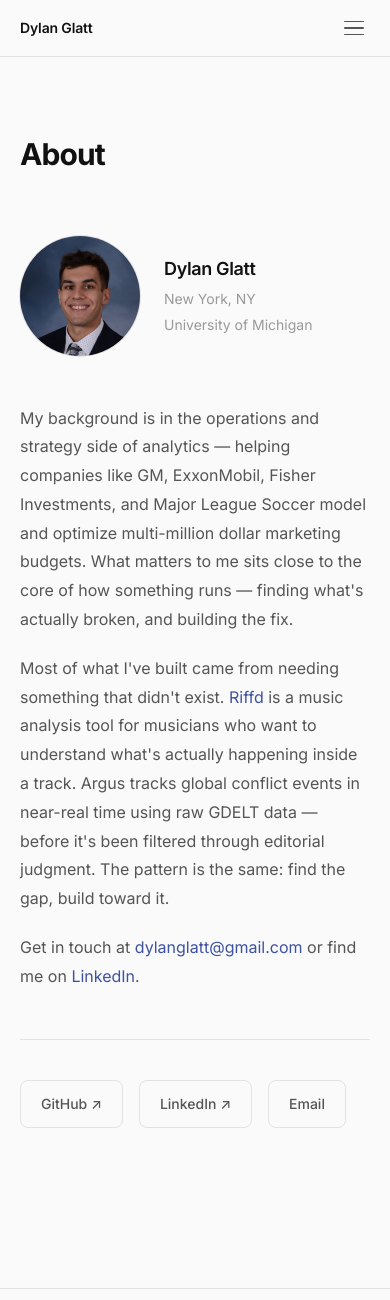
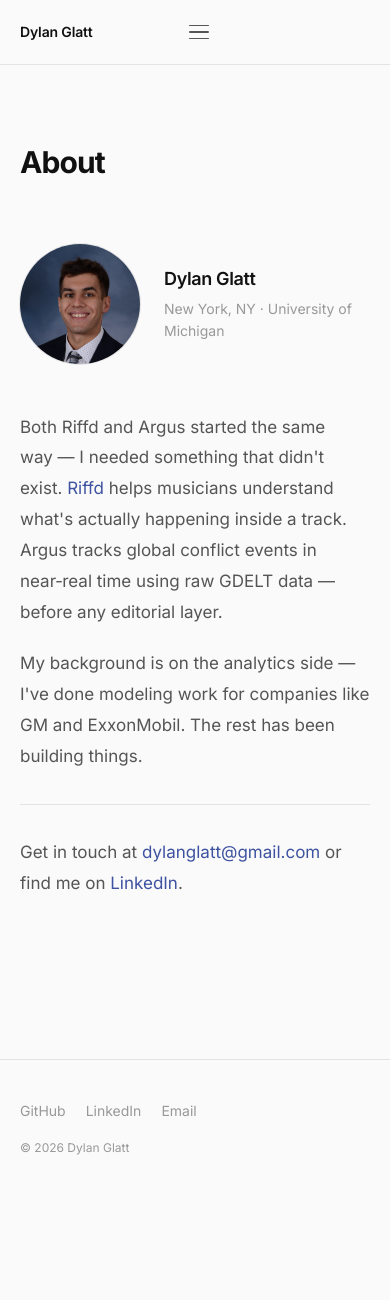
Before and after one commit to dylanglatt/dylanglatt.com, a Flask app: page /about in a window 390 px wide. Shown: the top 1300 px of the page. After the commit the page ends 1155 px from the top, so only its background shows below. Run offline with Flask 3, Linux system fonts and the light colour scheme.

Commit message:
Nav layout, about page polish, copy rewrite
- Nav: grid layout (1fr auto 1fr) for true center alignment; height 56→64px; bumped brand/link opacities
- About page: rewrote copy to lead with Riffd/Argus, simplified background to GM/ExxonMobil only, removed redundant link buttons, merged location/school into one line, added contact border divider
- Homepage: updated about snippet to match new copy
- Work cards: removed colored left-border status accents

```diff
--- a/static/css/main.css
+++ b/static/css/main.css
@@ -130,16 +130,16 @@ ul { list-style: none; }
   max-width: var(--max-w);
   margin: 0 auto;
   padding: 0 var(--sp-8);
-  height: 56px;
-  display: flex;
+  height: 64px;
+  display: grid;
+  grid-template-columns: 1fr auto 1fr;
   align-items: center;
-  justify-content: space-between;
 }
 
 .nav-brand {
   font-size: var(--text-sm);
   font-weight: 600;
-  color: rgba(255,255,255,0.7);
+  color: rgba(255,255,255,0.85);
   letter-spacing: -0.01em;
   transition: color var(--transition);
 }
@@ -157,7 +157,7 @@ ul { list-style: none; }
 .nav-link {
   font-size: var(--text-sm);
   font-weight: 450;
-  color: rgba(255,255,255,0.5);
+  color: rgba(255,255,255,0.6);
   transition: color var(--transition);
 }
 .nav-link:hover { color: rgba(255,255,255,0.9); }
@@ -270,7 +270,7 @@ ul { list-style: none; }
   min-height: 100vh;
   display: flex;
   align-items: center;
-  background-color: #0D0D0D;
+  background-color: #0c0a28;
   overflow: hidden;
 }
 
@@ -310,10 +310,11 @@ ul { list-style: none; }
 .nav-clock {
   font-family: var(--font-mono);
   font-size: var(--text-xs);
-  color: rgba(255,255,255,0.35);
+  color: rgba(255,255,255,0.38);
   letter-spacing: 0.06em;
   white-space: nowrap;
   transition: color var(--transition);
+  justify-self: end;
 }
 .nav.scrolled .nav-clock {
   color: var(--text-tertiary, #999);
@@ -372,9 +373,9 @@ ul { list-style: none; }
 .card:hover { border-color: var(--border-hover); }
 
 /* Left-border status accents */
-.card--live    { border-left: 3px solid #16a34a; }
-.card--dev     { border-left: 3px solid #d97706; }
-.card--private { border-left: 3px solid #d4d4d4; }
+.card--live    {}
+.card--dev     {}
+.card--private {}
 
 .card--featured {
   padding: var(--sp-10);
@@ -641,13 +642,19 @@ ul { list-style: none; }
 }
 
 .about-body {
-  font-size: var(--text-base);
+  font-size: 1.0625rem;
   color: var(--text-secondary);
-  line-height: 1.8;
+  line-height: 1.82;
   max-width: 580px;
 }
 .about-body p { margin-bottom: var(--sp-5); }
 .about-body p:last-child { margin-bottom: 0; }
+
+.about-contact {
+  margin-top: var(--sp-8) !important;
+  padding-top: var(--sp-8);
+  border-top: 1px solid var(--border);
+}
 
 .about-experience {
   margin-top: var(--sp-12);
--- a/templates/about.html
+++ b/templates/about.html
@@ -18,36 +18,24 @@
       <img src="{{ url_for('static', filename='img/headshot.jpg') }}" alt="Dylan Glatt" class="about-headshot">
       <div class="about-intro-text">
         <p class="about-name">Dylan Glatt</p>
-        <p class="about-location">New York, NY</p>
-        <p class="about-location">University of Michigan</p>
+        <p class="about-location">New York, NY &middot; University of Michigan</p>
       </div>
     </div>
 
     <div class="about-body">
       <p>
-        My background is in the operations and strategy side of
-        analytics — helping companies like GM, ExxonMobil, Fisher Investments, and Major
-        League Soccer model and optimize multi-million dollar marketing budgets.
-        What matters to me sits close to the core of how something runs — finding
-        what's actually broken, and building the fix.
+        Both Riffd and Argus started the same way&nbsp;&mdash; I needed something that didn't exist.
+        <a href="https://riffdlabs.com" target="_blank" rel="noopener" style="color: var(--accent);">Riffd</a>
+        helps musicians understand what's actually happening inside a track. Argus tracks global conflict
+        events in near&#8209;real time using raw GDELT data&nbsp;&mdash; before any editorial layer.
       </p>
       <p>
-        Most of what I've built came from needing something that didn't exist. <a href="https://riffdlabs.com" target="_blank" rel="noopener" style="color: var(--accent);">Riffd</a>
-        is a music analysis tool for musicians who want to understand what's actually
-        happening inside a track. Argus tracks global conflict events in near-real time
-        using raw GDELT data — before it's been filtered through editorial judgment.
-        The pattern is the same: find the gap, build toward it.
+        My background is on the analytics side&nbsp;&mdash; I've done modeling work for companies like GM and ExxonMobil. The rest has been building things.
       </p>
-      <p>
+      <p class="about-contact">
         Get in touch at <a href="mailto:dylanglatt@gmail.com" style="color: var(--accent);">dylanglatt@gmail.com</a>
         or find me on <a href="https://www.linkedin.com/in/dylanjglatt/" target="_blank" rel="noopener" style="color: var(--accent);">LinkedIn</a>.
       </p>
-    </div>
-
-    <div class="about-links">
-      <a href="https://github.com/dylanglatt" target="_blank" rel="noopener" class="btn btn-secondary">GitHub ↗</a>
-      <a href="https://www.linkedin.com/in/dylanjglatt/" target="_blank" rel="noopener" class="btn btn-secondary">LinkedIn ↗</a>
-      <a href="mailto:dylanglatt@gmail.com" class="btn btn-secondary">Email</a>
     </div>
 
   </div>
```
Also changed, not shown: templates/index.html (+4 -4 lines).
